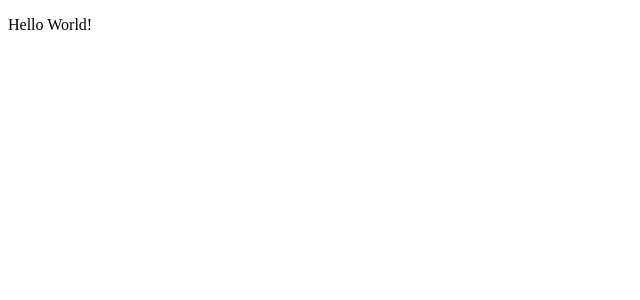
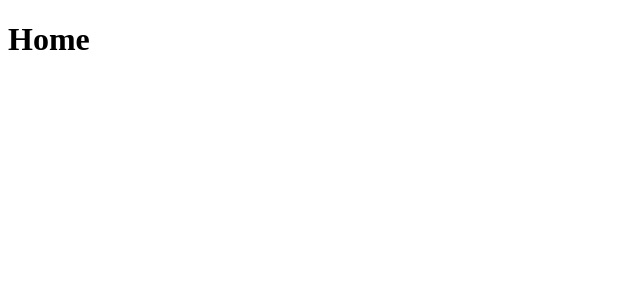
Before and after one commit to pataspatek/todo, a React app in the folder frontend/: page / in a window 1280 px wide. Shown: the top 300 px of the page, without its empty margins (0-640 px from the left). Built offline with nearby package versions, Linux system fonts and the light colour scheme; the HTML template or start-up script is replaced by a standard one.

Commit message:
article 08 completed

```diff
--- a/frontend/package.json
+++ b/frontend/package.json
@@ -11,7 +11,8 @@
   },
   "dependencies": {
     "react": "^19.2.0",
-    "react-dom": "^19.2.0"
+    "react-dom": "^19.2.0",
+    "react-router-dom": "^7.10.1"
   },
   "devDependencies": {
     "@eslint/js": "^9.39.1",
--- a/frontend/src/App.jsx
+++ b/frontend/src/App.jsx
@@ -1,10 +1,15 @@
+import { BrowserRouter, Routes, Route } from "react-router-dom";
+
+
 function App() {
+    return (
+        <BrowserRouter>
+            <Routes>
+                <Route path="/" element={<h1>Home</h1>} />
+                <Route path="/todos" element={<h1>Todos</h1>} />
+            </Routes>
+        </BrowserRouter>
+    );
+};
 
-  return (
-    <div>
-      <p>Hello World!</p>
-    </div>
-  )
-}
-
-export default App
+export default App;
```
Also changed, not shown: 1 other file (tests, documents, lock files or other folders).
